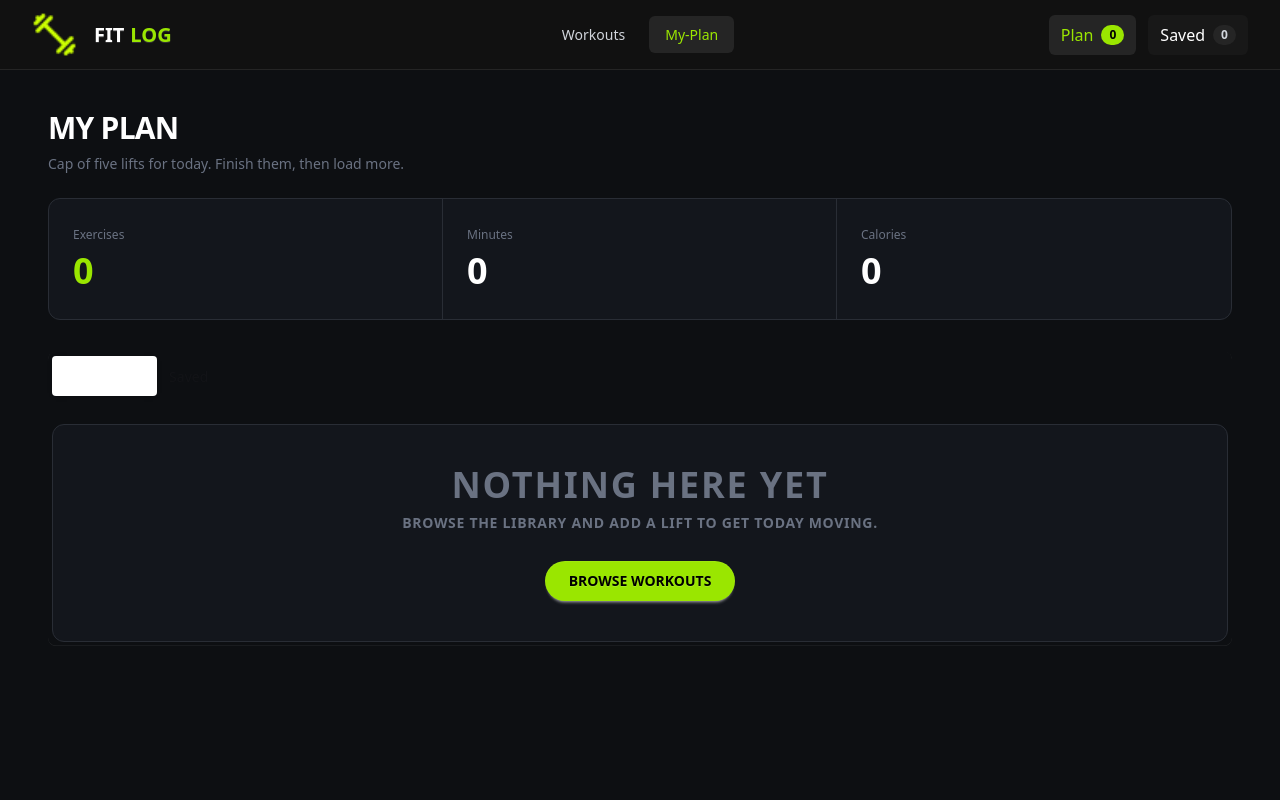
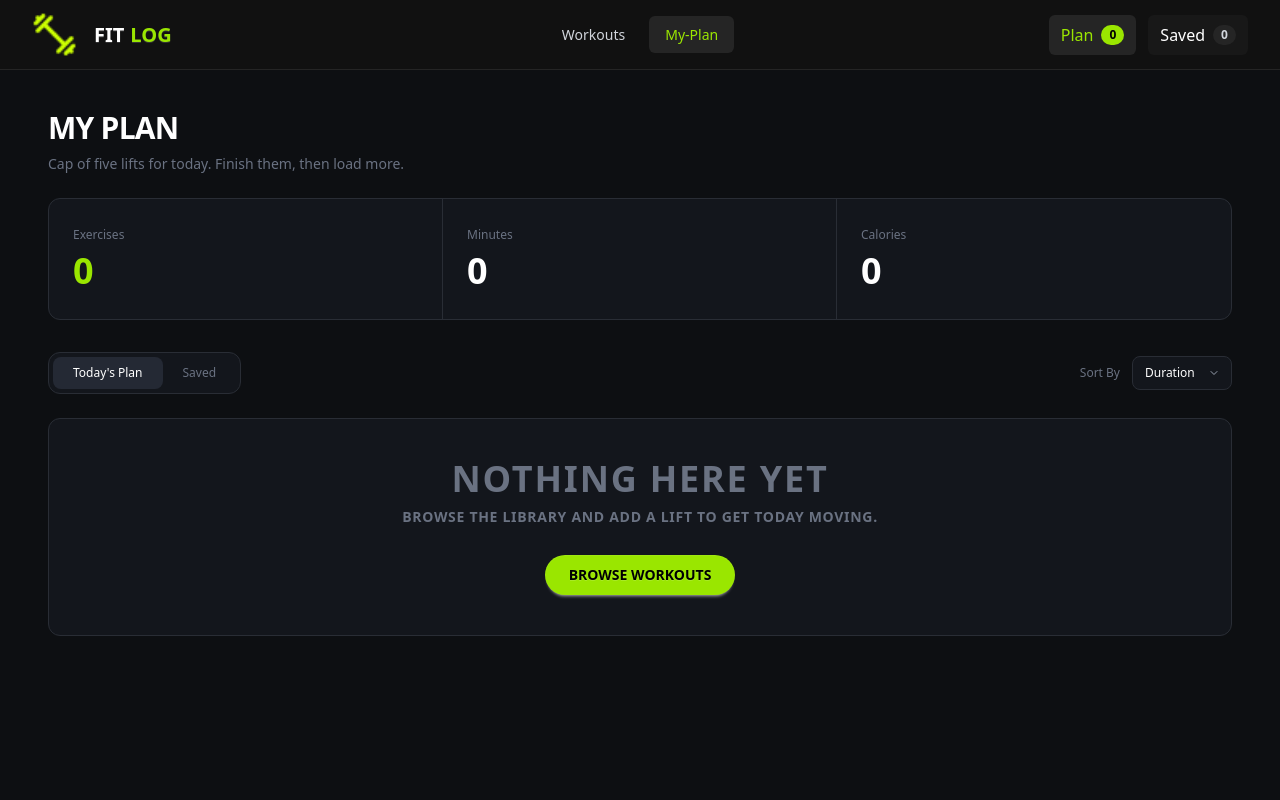
Before and after one commit to Salekin-Rasel/PH-Assignment-06, a Next.js app: page /Plan in a window 1280 px wide. Shown: the top 800 px of the page. Built offline with nearby package versions, Linux system fonts and the light colour scheme.

Commit message:
FinalUpdate

```diff
--- a/src/app/Plan/page.jsx
+++ b/src/app/Plan/page.jsx
@@ -3,7 +3,7 @@
 import { FitContext } from '@/Context/FitContext';
 import Image from 'next/image';
 import Link from 'next/link';
-import React, { useContext } from 'react';
+import React, { useContext, useState } from 'react';
 
 const PlanPage = () => {
 
@@ -15,16 +15,92 @@ const PlanPage = () => {
     } = useContext(FitContext);
 
 
+    // Which tab is selected
+
+    const [activeTab, setActiveTab] = useState("plan");
+
+
+    // Sort option
+
+    const [sortBy, setSortBy] = useState("duration");
+
+
+    // Get value for sorting
+
+    const getSortValue = (exercise) => {
+
+        if (sortBy === "duration") {
+            return parseFloat(exercise.duration) || 0;
+        }
+
+        if (sortBy === "calories") {
+            return parseFloat(exercise.caloriesBurned) || 0;
+        }
+
+        if (sortBy === "rating") {
+            return parseFloat(exercise.rating) || 0;
+        }
+
+        return 0;
+    };
+
+
+    // Sort Today's Plan
+
+    const sortedPlan = [...plan].sort((a, b) => {
+
+        const valueA = getSortValue(a);
+        const valueB = getSortValue(b);
+
+
+        // Duration: lowest to highest
+
+        if (sortBy === "duration") {
+            return valueA - valueB;
+        }
+
+
+        // Calories: highest to lowest
+        // Rating: highest to lowest
+
+        return valueB - valueA;
+    });
+
+
+    // Sort Saved
+
+    const sortedSaved = [...saved].sort((a, b) => {
+
+        const valueA = getSortValue(a);
+        const valueB = getSortValue(b);
+
+
+        // Duration: lowest to highest
+
+        if (sortBy === "duration") {
+            return valueA - valueB;
+        }
+
+
+        // Calories: highest to lowest
+        // Rating: highest to lowest
+
+        return valueB - valueA;
+    });
+
+
     // Total minutes
+
     const totalMinutes = plan.reduce(
-        (acc, current) => acc + current.duration,
+        (acc, current) => acc + (parseFloat(current.duration) || 0),
         0
     );
 
 
     // Total calories
+
     const totalCalories = plan.reduce(
-        (acc, current) => acc + current.caloriesBurned,
+        (acc, current) => acc + (parseFloat(current.caloriesBurned) || 0),
         0
     );
 
@@ -104,28 +180,114 @@ const PlanPage = () => {
 
 
 
+            {/* Tabs + Sort */}
+
+            <div className="mb-6 flex flex-col gap-4 sm:flex-row sm:items-center sm:justify-between">
+
+
                 {/* Tabs */}
 
-            <div className="tabs tabs-box w-full bg-transparent">
+                <div className="flex w-fit rounded-xl border border-[#292d35] bg-[#13161c] p-1">
+
+
+                    {/* Today's Plan */}
+
+                    <button
+                        onClick={() => setActiveTab("plan")}
+                        className={`rounded-lg px-5 py-2 text-xs font-medium transition ${
+                            activeTab === "plan"
+                                ? "bg-[#242934] text-white"
+                                : "text-gray-500 hover:text-white"
+                        }`}
+                    >
+                        Today's Plan
+                    </button>
+
+
+
+                    {/* Saved */}
+
+                    <button
+                        onClick={() => setActiveTab("saved")}
+                        className={`rounded-lg px-5 py-2 text-xs font-medium transition ${
+                            activeTab === "saved"
+                                ? "bg-[#242934] text-white"
+                                : "text-gray-500 hover:text-white"
+                        }`}
+                    >
+                        Saved
+                    </button>
+
+                </div>
+
+
+
+                {/* Sort By */}
+
+                <div className="flex items-center gap-3">
+
+                    <span className="text-xs text-gray-500">
+                        Sort By
+                    </span>
+
+
+                    <div className="relative">
+
+                        <select
+                            value={sortBy}
+                            onChange={(e) => setSortBy(e.target.value)}
+                            className="appearance-none rounded-lg border border-[#292d35] bg-[#13161c] py-2 pl-3 pr-9 text-xs text-white outline-none focus:border-lime-400"
+                        >
+
+                            <option value="duration">
+                                Duration
+                            </option>
+
+                            <option value="calories">
+                                Calories
+                            </option>
+
+                            <option value="rating">
+                                Rating
+                            </option>
+
+                        </select>
+
+
+                        {/* Chevron */}
+
+                        <svg
+                            xmlns="http://www.w3.org/2000/svg"
+                            className="pointer-events-none absolute right-3 top-1/2 h-3 w-3 -translate-y-1/2 text-gray-400"
+                            fill="none"
+                            viewBox="0 0 24 24"
+                            stroke="currentColor"
+                        >
+                            <path
+                                strokeLinecap="round"
+                                strokeLinejoin="round"
+                                strokeWidth="2"
+                                d="m6 9 6 6 6-6"
+                            />
+                        </svg>
+
+                    </div>
+
+                </div>
+
+            </div>
+
 
 
             {/* ================= TODAY'S PLAN ================= */}
 
-                <input
-                    type="radio"
-                    name="my_tabs_6"
-                    className="tab"
-                    aria-label="Today's Plan"
-                    defaultChecked
-                />
+            {
+                activeTab === "plan" && (
 
-
-                <div className="tab-content w-full border-none bg-transparent p-0 pt-6">
+                    <div>
 
                         {
-                        plan.length === 0 ? (
-
-                            /* Empty Today's Plan */
+                            sortedPlan.length === 0 ? (
 
                                 <div className="flex min-h-32 flex-col items-center justify-center gap-2 rounded-xl border border-[#292d35] bg-[#13161c] p-10">
 
@@ -148,12 +310,10 @@ const PlanPage = () => {
 
                             ) : (
 
-                            /* Today's Plan Cards */
-
                                 <div className="space-y-4">
 
                                     {
-                                    plan.map(exercise => (
+                                        sortedPlan.map(exercise => (
 
                                             <div
                                                 key={exercise.id}
@@ -180,9 +340,6 @@ const PlanPage = () => {
 
                                                 <div className="flex-1">
 
-
-                                                {/* Muscle Groups */}
-
                                                     <div className="mb-2 flex flex-wrap gap-2">
 
                                                         {
@@ -201,24 +358,15 @@ const PlanPage = () => {
                                                     </div>
 
 
-
-                                                {/* Name */}
-
                                                     <h2 className="text-lg font-bold uppercase text-white">
                                                         {exercise.name}
                                                     </h2>
 
 
-
-                                                {/* Equipment */}
-
                                                     <p className="text-xs text-gray-500">
                                                         {exercise.equipment}
                                                     </p>
 
-
-
-                                                {/* Stats */}
 
                                                     <div className="mt-2 flex flex-wrap gap-4 text-xs text-gray-400">
 
@@ -244,9 +392,6 @@ const PlanPage = () => {
 
                                                 <div className="flex flex-wrap items-center gap-3">
 
-
-                                                {/* View Details */}
-
                                                     <Link
                                                         href={`/exercises/${exercise.id}`}
                                                         className="rounded-full border border-[#3a3f49] px-4 py-2 text-xs text-gray-300 hover:border-lime-400 hover:text-lime-400"
@@ -255,9 +400,6 @@ const PlanPage = () => {
                                                     </Link>
 
 
-
-                                                {/* Mark as Done */}
-
                                                     <button
                                                         onClick={() => removeFromPlan(exercise.id)}
                                                         className="rounded-full bg-lime-400 px-4 py-2 text-xs font-bold text-black hover:bg-lime-300"
@@ -265,9 +407,6 @@ const PlanPage = () => {
                                                         ✓ Mark as Done
                                                     </button>
 
-
-
-                                                {/* Cross */}
 
                                                     <button
                                                         onClick={() => removeFromPlan(exercise.id)}
@@ -290,24 +429,20 @@ const PlanPage = () => {
 
                     </div>
 
+                )
+            }
+
 
 
             {/* ================= SAVED ================= */}
 
-                <input
-                    type="radio"
-                    name="my_tabs_6"
-                    className="tab"
-                    aria-label="Saved"
-                />
+            {
+                activeTab === "saved" && (
 
-
-                <div className="tab-content w-full border-none bg-transparent p-0 pt-6">
+                    <div>
 
                         {
-                        saved.length === 0 ? (
-
-                            /* Empty Saved */
+                            sortedSaved.length === 0 ? (
 
                                 <div className="flex min-h-32 flex-col items-center justify-center gap-2 rounded-xl border border-[#292d35] bg-[#13161c] p-10">
 
@@ -330,12 +465,10 @@ const PlanPage = () => {
 
                             ) : (
 
-                            /* Saved Cards */
-
                                 <div className="space-y-4">
 
                                     {
-                                    saved.map(exercise => (
+                                        sortedSaved.map(exercise => (
 
                                             <div
                                                 key={exercise.id}
@@ -362,9 +495,6 @@ const PlanPage = () => {
 
                                                 <div className="flex-1">
 
-
-                                                {/* Muscle Groups */}
-
                                                     <div className="mb-2 flex flex-wrap gap-2">
 
                                                         {
@@ -383,24 +513,15 @@ const PlanPage = () => {
                                                     </div>
 
 
-
-                                                {/* Name */}
-
                                                     <h2 className="text-lg font-bold uppercase text-white">
                                                         {exercise.name}
                                                     </h2>
 
 
-
-                                                {/* Equipment */}
-
                                                     <p className="text-xs text-gray-500">
                                                         {exercise.equipment}
                                                     </p>
 
-
-
-                                                {/* Stats */}
 
                                                     <div className="mt-2 flex flex-wrap gap-4 text-xs text-gray-400">
 
@@ -422,12 +543,9 @@ const PlanPage = () => {
 
 
 
-                                            {/* Saved Buttons */}
+                                                {/* Buttons */}
 
                                                 <div className="flex items-center gap-3">
-
-
-                                                {/* View Details */}
 
                                                     <Link
                                                         href={`/exercises/${exercise.id}`}
@@ -436,9 +554,6 @@ const PlanPage = () => {
                                                         View Details
                                                     </Link>
 
-
-
-                                                {/* Cross */}
 
                                                     <button
                                                         onClick={() => removeFromSaved(exercise.id)}
@@ -461,7 +576,8 @@ const PlanPage = () => {
 
                     </div>
 
-            </div>
+                )
+            }
 
         </div>
     );
```
Also changed, not shown: src/app/not-found.jsx (added, +29 -0 lines). Lines whose indentation alone changed are shown as unchanged.
